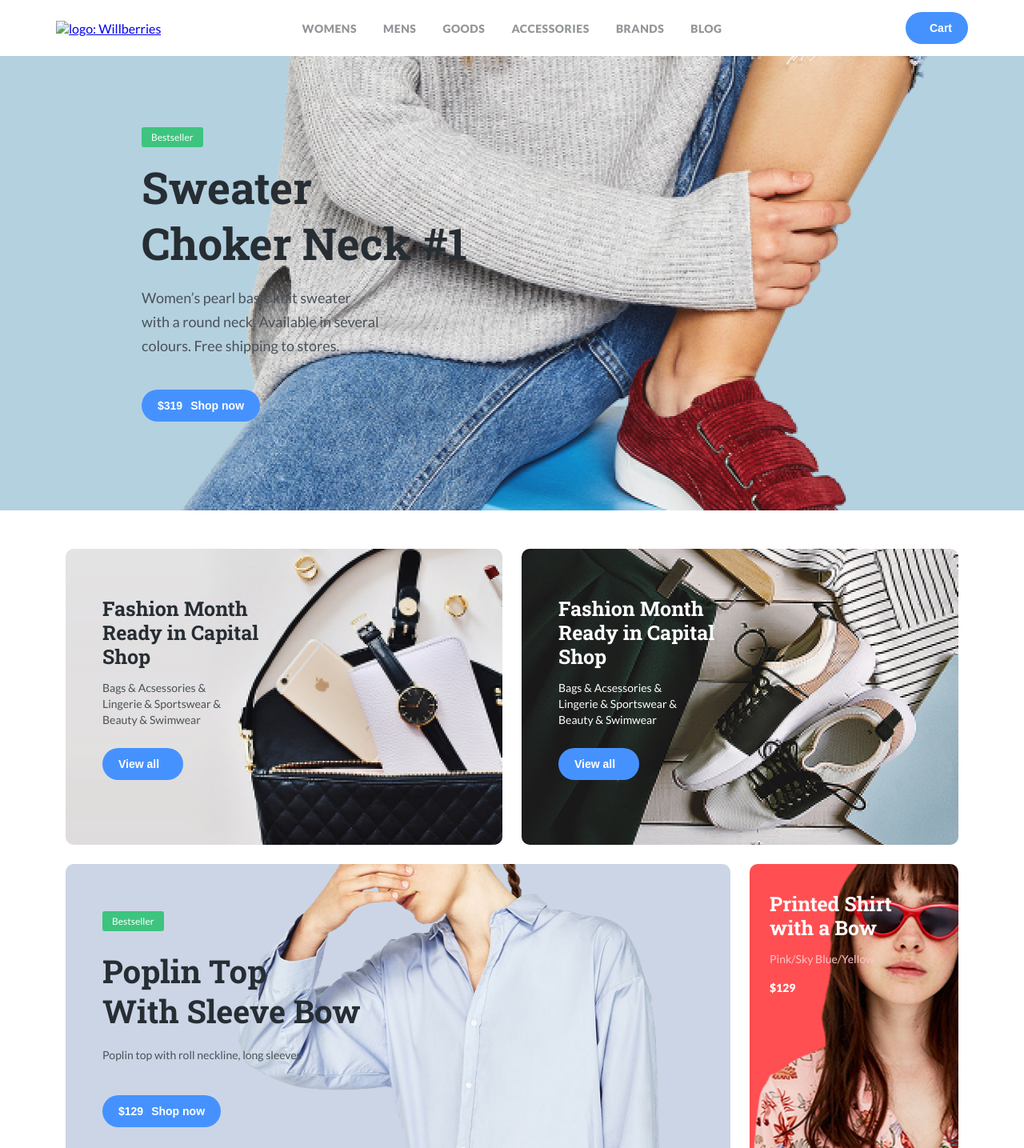
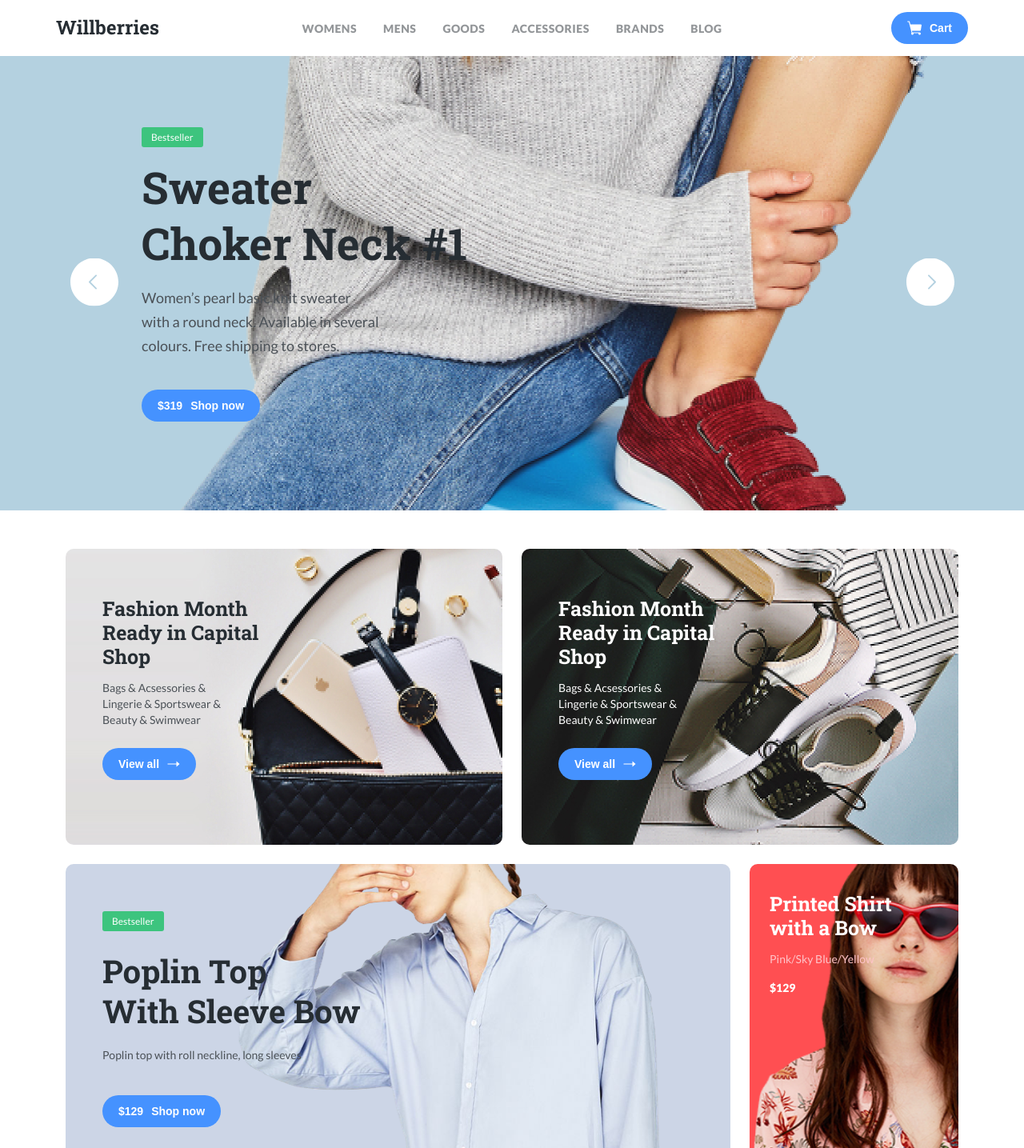
Before and after one commit to alexsimof/Willberries, a plain HTML site: page index.html in a window 1280 px wide. Shown: the top 1435 px of the page at 80% size. Drawn offline with nearby package versions, Linux system fonts and the light colour scheme; the site is published under a folder, as on GitHub Pages, so addresses that start at the root find nothing.

Commit message:
Add files via upload

```diff
--- a/index.html
+++ b/index.html
@@ -18,7 +18,7 @@
         <div class="row justify-content-between align-items-center">
             <div class="col-6 col-sm-6 col-lg-2">  <!-- logo -->
                 <a href="/">
-                    <img src="/img/logo.svg" alt="logo: Willberries">
+                    <img src="img/logo.svg" alt="logo: Willberries">
                 </a>
             </div>
             <div class="col-lg-6 d-none d-lg-block">  <!-- navig -->
@@ -47,7 +47,7 @@
             </div>
             <div class="col-6 col-sm-6 col-lg-2 d-flex justify-content-end"> <!-- button -->
                 <button class="button">
-                    <img class="button-icon" src="/img/Cart-icon.svg" alt="">
+                    <img class="button-icon" src="img/Cart-icon.svg" alt="">
                     <span class="button-text">Cart</span>
                 </button>
             </div>
@@ -133,12 +133,12 @@
                 <div class="row justify-content-between">
                     <div class="col-1">
                         <button class="slider-button slider-button-prev">
-                            <img src="/img/arrow-prev.svg" alt="">
+                            <img src="img/arrow-prev.svg" alt="">
                         </button>
                     </div>
                     <div class="col-1">
                         <button class="slider-button slider-button-next">
-                            <img src="/img/arrow-next.svg" alt="">
+                            <img src="img/arrow-next.svg" alt="">
                         </button>
                     </div>
                 </div>
@@ -154,7 +154,7 @@
                     <p class="card-description">Bags & Acsessories & Lingerie & Sportswear & Beauty & Swimwear</p>
                     <button class="button card-button">
                         <span class="button-text">View all</span>
-                        <img class="button-icon" src="/img/arrow-icon.svg" alt="">
+                        <img class="button-icon" src="img/arrow-icon.svg" alt="">
                     </button>
                 </div>
             </div>
@@ -164,7 +164,7 @@
                     <p class="card-description card-light">Bags & Acsessories & Lingerie & Sportswear & Beauty & Swimwear</p>
                     <button class="button card-button">
                         <span class="button-text">View all</span>
-                        <img class="button-icon" src="/img/arrow-icon.svg" alt="">
+                        <img class="button-icon" src="img/arrow-icon.svg" alt="">
                     </button>
                 </div>
             </div>
```
